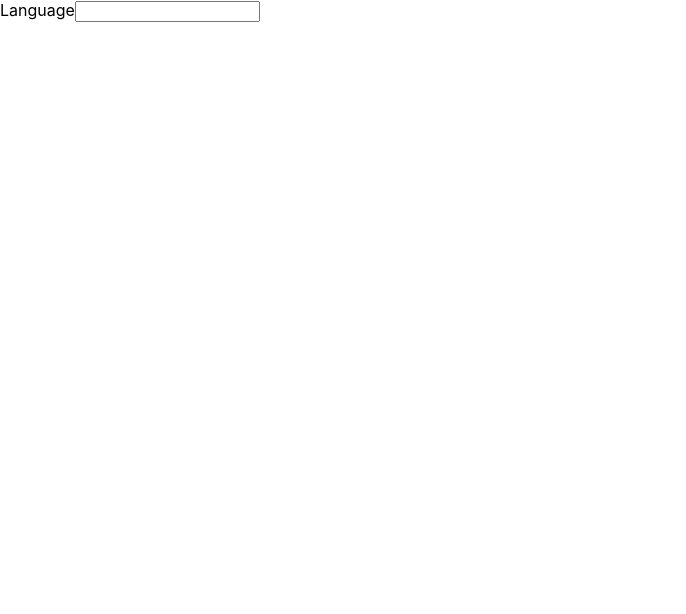
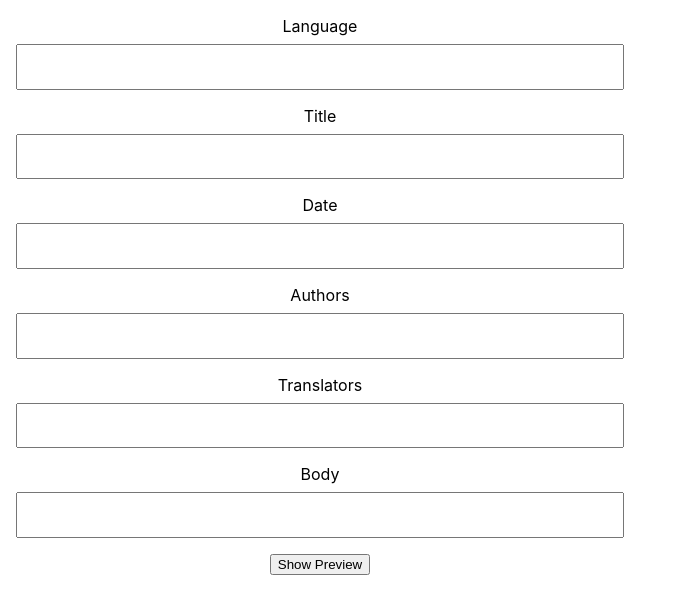
Before and after one commit to Journal-of-Young-Investigators/language-previewer, a React (Create React App) app: page / in a window 1280 px wide. Shown: the top 614 px of the page, without its empty margins (0-686 px from the left). Built offline with nearby package versions, Linux system fonts and the light colour scheme.

Commit message:
Finished implementing the barebones structure of the app. Played around tons with CSS here to get it look decent and sort of like how I envisioned.

```diff
--- a/src/App.css
+++ b/src/App.css
@@ -0,0 +1,38 @@
+.input-area {
+    position: relative;
+    width: 50%;
+    float: left;
+    height: 100%;
+}
+
+.input-item {
+    display: flex;
+    flex-flow: column nowrap;
+    align-items: stretch;
+    width: 95%;
+    margin: 1em 1em 1em 1em;
+}
+
+label {
+    padding-bottom: 0.5em;
+    display: flex;
+    justify-content: center;
+}
+
+input[type="text"] {
+    padding: 1em 1em 1em 1em;
+}
+
+.button {
+    display: flex;
+    justify-content: center;
+}
+
+.output-area {
+    position: relative;
+    width: 50%;
+    float: left;
+    height: 100%;
+    display: flex;
+    justify-content: center;
+}
--- a/src/App.tsx
+++ b/src/App.tsx
@@ -10,17 +10,23 @@ class inputArticleContentFormat {
   body = '';
 };
 
+interface htmlFormat {
+  __html: string
+}
+
 type MyProps = {
 
 }
 
 type MyState = {
-  article: inputArticleContentFormat;
+  article: inputArticleContentFormat,
+  formattedHTML: htmlFormat
 }
 
 class LanguagePreviewer extends React.Component <MyProps, MyState> {
   state: MyState = {
-    article: new inputArticleContentFormat()
+    article: new inputArticleContentFormat(),
+    formattedHTML: {__html: ''}
   }
 
   handleChange = (event: React.ChangeEvent<HTMLInputElement>) => {
@@ -34,22 +40,57 @@ class LanguagePreviewer extends React.Component <MyProps, MyState> {
     }));
   }
 
+  handleSubmit = (event: React.MouseEvent<HTMLButtonElement, MouseEvent>) => {
+    event.preventDefault();
+    this.setState({
+      formattedHTML: {__html: '<h1>This is a test</h1>'}
+    });
+  }
+
+  preview = () => {
+    return this.state.formattedHTML;
+  }
+
   render() {
     return (
-      <div className="container">
+      <div>
         <div className="input-area">
           <form>
-            <div className="input-item">Language
+            <div className="input-item">
+              <label htmlFor="langCode">Language</label>
               <input name="langCode" type="text" value={this.state.article.langCode} onChange={this.handleChange}/>
             </div>
-
+            <div className="input-item">
+              <label htmlFor="title">Title</label>
+              <input name="title" type="text" value={this.state.article.title} onChange={this.handleChange}/>
+            </div>
+            <div className="input-item">
+              <label htmlFor="date">Date</label>
+              <input name="date" type="text" value={this.state.article.date} onChange={this.handleChange}/>
+            </div>
+            <div className="input-item">
+              <label htmlFor="authors">Authors</label>
+              <input name="authors" type="text" value={this.state.article.authors} onChange={this.handleChange}/>
+            </div>
+            <div className="input-item">
+              <label htmlFor="translators">Translators</label>
+              <input name="translators" type="text" value={this.state.article.translators} onChange={this.handleChange}/>
+            </div>
+            <div className="input-item">
+              <label htmlFor="body">Body</label>
+              <input name="body" type="text" value={this.state.article.body} onChange={this.handleChange}/>
+            </div>
+            <div className="input-item">
+              <div className="button">
+                <button type="submit" onClick={this.handleSubmit}>Show Preview</button>
+              </div>
+            </div>
           </form>
         </div>
 
-
-
-
-
+        <div className="output-area">
+          <div className="output" dangerouslySetInnerHTML={this.preview()}></div>
+        </div>
       </div>
     )
   }
```
